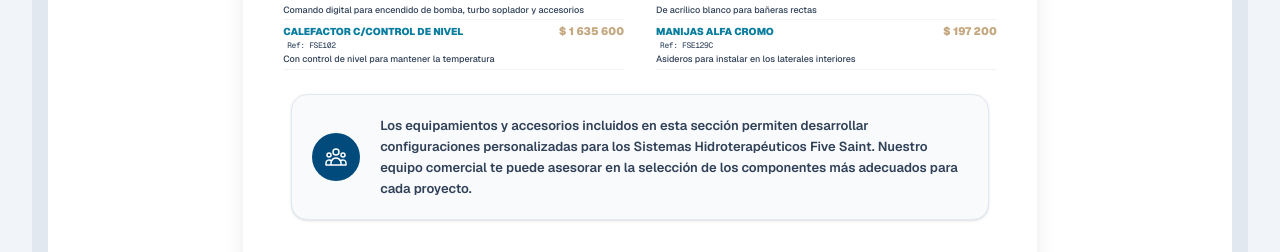
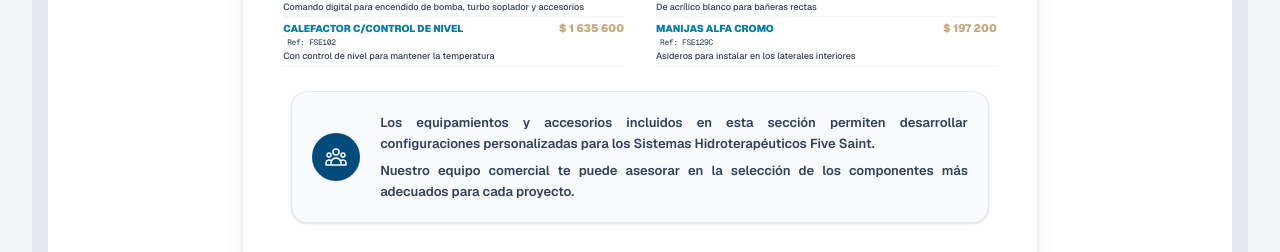
Before and after one commit to yoelzoff98/FiveSaint, a Next.js app: page /admin-FiveSaint/lista-de-precios in a window 1280 px wide. Shown: the part 8802-9054 px from the top of the page. Built offline with nearby package versions, Linux system fonts and the light colour scheme.

Commit message:
Stack equipment advisory text in one column and justify

```diff
--- a/src/components/pdf/PriceListPdf.tsx
+++ b/src/components/pdf/PriceListPdf.tsx
@@ -1093,9 +1093,14 @@
                   <path strokeLinecap="round" strokeLinejoin="round" d="M17 20h5v-2a3 3 0 00-5.356-1.857M17 20H7m10 0v-2c0-.656-.126-1.283-.356-1.857M7 20H2v-2a3 3 0 015.356-1.857M7 20v-2c0-.656.126-1.283.356-1.857m0 0a5.002 5.002 0 019.288 0M15 7a3 3 0 11-6 0 3 3 0 016 0zm6 3a2 2 0 11-4 0 2 2 0 014 0zM7 10a2 2 0 11-4 0 2 2 0 014 0z" />
                 </svg>
               </div>
-              <p className="text-[13px] text-slate-700 leading-relaxed font-semibold">
-                Los equipamientos y accesorios incluidos en esta sección permiten desarrollar configuraciones personalizadas para los Sistemas Hidroterapéuticos Five Saint. Nuestro equipo comercial te puede asesorar en la selección de los componentes más adecuados para cada proyecto.
-              </p>
+              <div className="flex flex-col gap-1.5 text-justify">
+                <p className="text-[13px] text-slate-700 leading-relaxed font-semibold">
+                  Los equipamientos y accesorios incluidos en esta sección permiten desarrollar configuraciones personalizadas para los Sistemas Hidroterapéuticos Five Saint.
+                </p>
+                <p className="text-[13px] text-slate-700 leading-relaxed font-semibold">
+                  Nuestro equipo comercial te puede asesorar en la selección de los componentes más adecuados para cada proyecto.
+                </p>
+              </div>
             </div>
           </div>
         </div>
```
